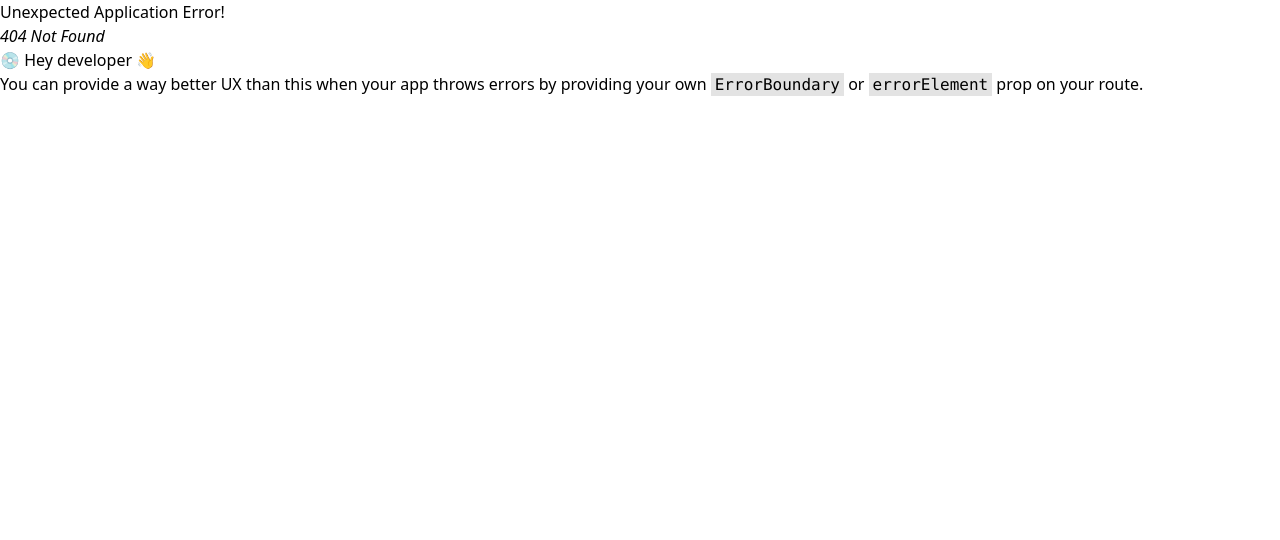
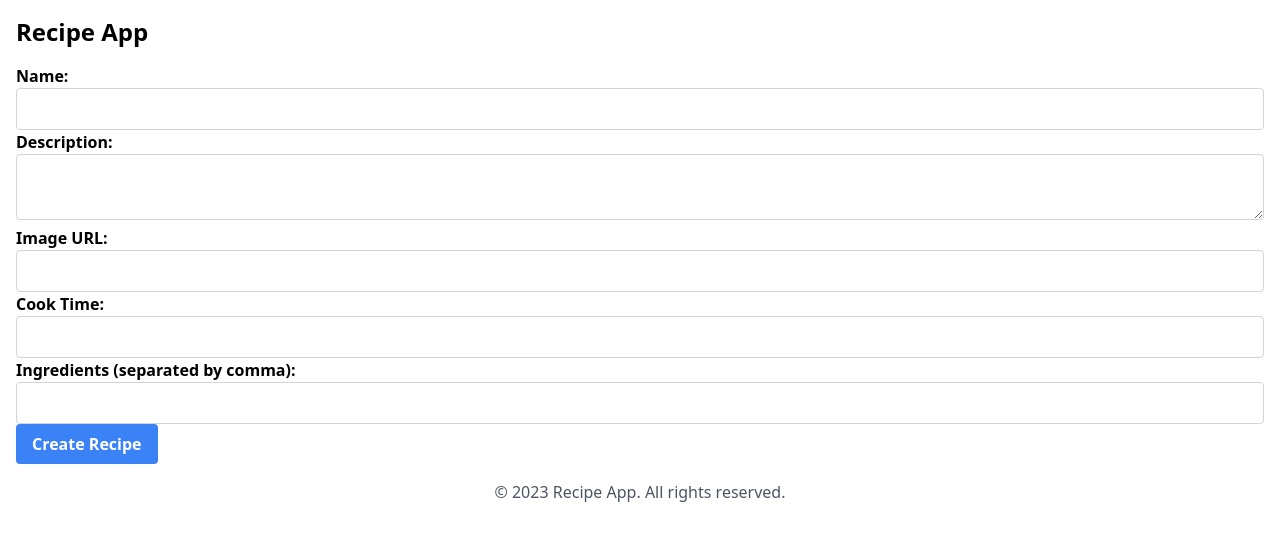
Before and after one commit to Mohammadxoja2005/recipe_app_frontend, a React (Vite) app: page /edit in a window 1280 px wide. Before the commit this address had no page. Shown: the top 540 px of the page. Built offline with nearby package versions, Linux system fonts and the light colour scheme.

Commit message:
made edit page and separated it into components

```diff
--- a/src/pages/RecipeCreatePage/RecipeCreatePage.tsx
+++ b/src/pages/RecipeCreatePage/RecipeCreatePage.tsx
@@ -14,7 +14,6 @@ const RecipeCreatePage: FC = () => {
             <Header />
             <RecipeForm />
             <Footer />
-
         </div>
     );
 };
--- /dev/null
+++ b/src/pages/RecipeEditPage/RecipeEditPage.tsx
@@ -0,0 +1,20 @@
+import { FC } from 'react'
+// layouts
+import Header from '../../layouts/Header/Header'
+import Footer from '../../layouts/Footer/Footer'
+// components
+import RecipeForm from './RecipeForm/RecipeForm'
+// styles
+import styles from "./index.module.css"
+
+const RecipeEditPage: FC = () => {
+    return (
+        <div className={styles.container}>
+            <Header />
+            <RecipeForm />
+            <Footer />
+        </div>
+    )
+}
+
+export default RecipeEditPage
--- /dev/null
+++ b/src/pages/RecipeEditPage/RecipeForm/RecipeForm.tsx
@@ -0,0 +1,57 @@
+import { FC, useState, ChangeEvent } from 'react'
+// styles
+import styles from './index.module.css';
+//
+const RecipeForm: FC = () => {
+    const [name, setName] = useState('');
+    const [description, setDescription] = useState('');
+    const [image, setImage] = useState('');
+    const [cookTime, setCookTime] = useState('');
+    const [ingredients, setIngredients] = useState('');
+
+    const handleSubmit = (e: ChangeEvent<HTMLFormElement>) => {
+        e.preventDefault();
+
+        // Send the form data to the backend API
+        // const formData = {
+        //     name,
+        //     description,
+        //     image,
+        //     cookTime,
+        //     ingredients: ingredients.split(',').map((ingredient) => ingredient.trim()),
+        // };
+
+        // Your API request logic here to send the formData to the backend
+        // Example: axios.post('/api/recipes', formData)
+    };
+
+    return (
+        <div>
+            <form onSubmit={handleSubmit}>
+                <div>
+                    <label className={styles.label}>Name:</label>
+                    <input type="text" value={name} onChange={(e) => setName(e.target.value)} className={styles.input} />
+                </div>
+                <div>
+                    <label className={styles.label}>Description:</label>
+                    <textarea value={description} onChange={(e) => setDescription(e.target.value)} className={styles.input}></textarea>
+                </div>
+                <div>
+                    <label className={styles.label}>Image URL:</label>
+                    <input type="text" value={image} onChange={(e) => setImage(e.target.value)} className={styles.input} />
+                </div>
+                <div>
+                    <label className={styles.label}>Cook Time:</label>
+                    <input type="text" value={cookTime} onChange={(e) => setCookTime(e.target.value)} className={styles.input} />
+                </div>
+                <div>
+                    <label className={styles.label}>Ingredients (separated by comma):</label>
+                    <input type="text" value={ingredients} onChange={(e) => setIngredients(e.target.value)} className={styles.input} />
+                </div>
+                <button type="submit" className={styles.button}>Create Recipe</button>
+            </form>
+        </div>
+    )
+}
+
+export default RecipeForm
--- /dev/null
+++ b/src/pages/RecipeEditPage/RecipeForm/index.module.css
@@ -0,0 +1,11 @@
+.label {
+  @apply font-bold mb-2;
+}
+
+.input {
+  @apply w-full py-2 px-4 border border-gray-300 rounded focus:outline-none focus:border-blue-500;
+}
+
+.button {
+  @apply bg-blue-500 text-white font-bold py-2 px-4 rounded hover:bg-blue-600 focus:outline-none focus:bg-blue-600;
+}
--- /dev/null
+++ b/src/pages/RecipeEditPage/index.module.css
@@ -0,0 +1,3 @@
+.container {
+  @apply mx-auto px-4 max-w-7xl;
+}
--- a/src/routes/routes.tsx
+++ b/src/routes/routes.tsx
@@ -3,6 +3,7 @@ import { createBrowserRouter } from "react-router-dom";
 import RecipeMainPage from "../pages/RecipeMainPage/RecipeMainPage";
 import RecipeDetailsPage from "../pages/RecipeDetailsPage/RecipeDetailsPage";
 import RecipeCreatePage from "../pages/RecipeCreatePage/RecipeCreatePage";
+import RecipeEditPage from "../pages/RecipeEditPage/RecipeEditPage";
 
 export const routes = createBrowserRouter([
     {
@@ -17,5 +18,9 @@ export const routes = createBrowserRouter([
     {
         path: "/create",
         element: <RecipeCreatePage />
+    },
+    {
+        path: "/edit",
+        element: <RecipeEditPage />
     }
 ])
```
